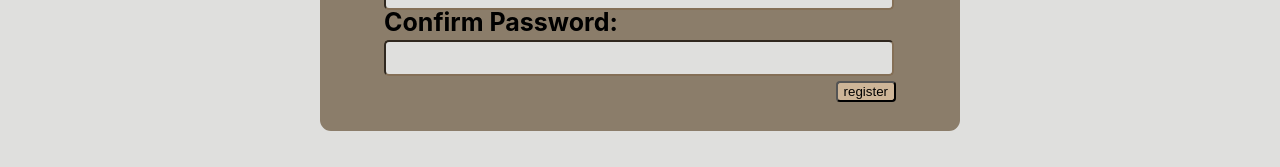
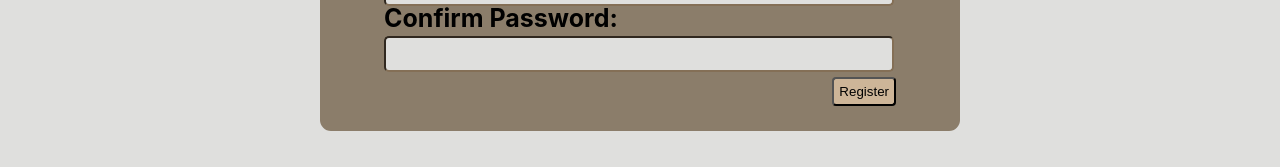
Before and after one commit to Dranelmek/ECS7019U-Advanced_Group_Project, a React (Create React App) app in the folder Frontend/councilSite/frontend/: page /register in a window 1280 px wide. Shown: the part 629-796 px from the top of the page. Built offline with nearby package versions, Linux system fonts and the light colour scheme.

Commit message:
added padding to login/register button and added timestamp to pothole list entries

```diff
--- a/Frontend/councilSite/frontend/src/components/ListEntry.js
+++ b/Frontend/councilSite/frontend/src/components/ListEntry.js
@@ -49,6 +49,9 @@ function ListEntry(props) {
                         <div className='pothole-severity'>
                             {severity(props.pothole.repairment_needed)}
                         </div>
+                        <div className='timestamp'>
+                            Timestamp: {new Date(props.pothole.createdAt).toLocaleString()}
+                        </div>
                     </div>
                 </div>
                 {deleteButton(loggedIn)}
--- a/Frontend/councilSite/frontend/src/components/Register.js
+++ b/Frontend/councilSite/frontend/src/components/Register.js
@@ -117,7 +117,7 @@ function Register() {
                         value={conf}
                         onChange={(e) => setConf(e.target.value)}
                         className="Textfield"/><br/>
-                        <input type="button" value="register" className="Register-button" onClick={handleLogin}/>
+                        <input type="button" value="Register" className="Register-button" onClick={handleLogin}/>
                     </form>
                 </div>
             </div>
--- a/Frontend/councilSite/frontend/src/components/styles/Login.css
+++ b/Frontend/councilSite/frontend/src/components/styles/Login.css
@@ -54,4 +54,6 @@
     background-color: rgb(205, 181, 152);
     border-radius: 4px;
     margin-top: 1%;
+    padding: 5px;
+    margin-left: 3px;
 }
--- a/Frontend/councilSite/frontend/src/components/styles/Register.css
+++ b/Frontend/councilSite/frontend/src/components/styles/Register.css
@@ -54,4 +54,5 @@
     background-color: rgb(205, 181, 152);
     border-radius: 4px;
     margin-top: 1%;
+    padding: 5px;
 }
```
